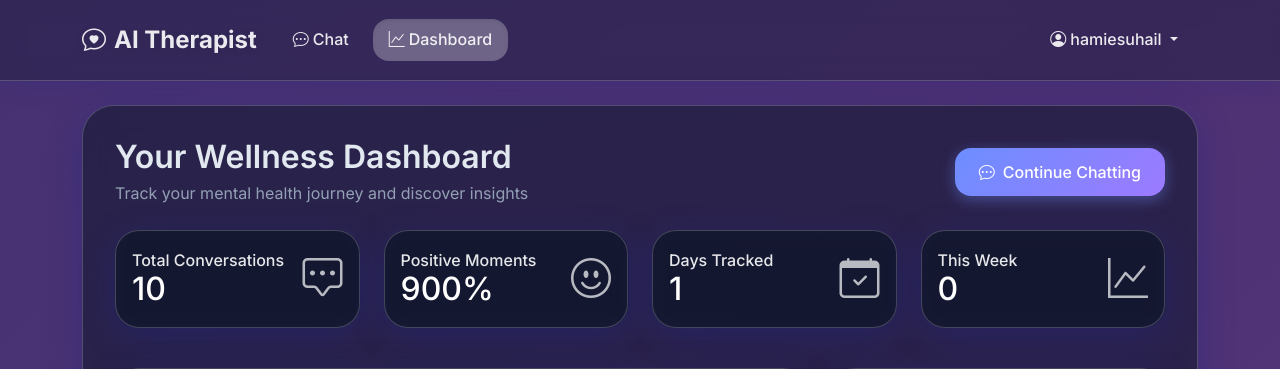
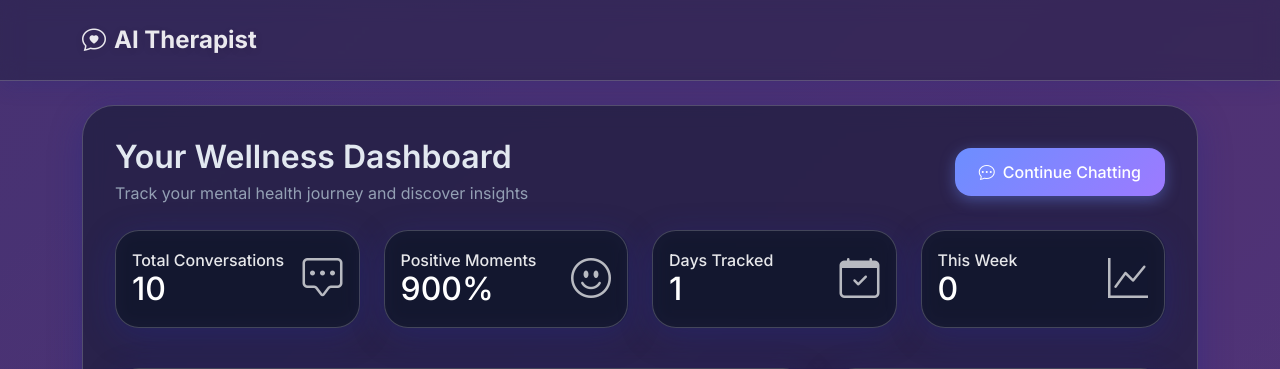
Before and after one commit to Canopus-Tz/AITherapist, a Django app: page /dashboard/ in a window 1280 px wide. Shown: the top 369 px of the page. Run offline with Django 5.2, Linux system fonts and the light colour scheme; a user stored in the database is signed in; data comes from the database, SQL or seed files in the repository; some libraries are stand-ins or nearby versions.

Commit message:
changes
removed some un needed buttons from the base page

```diff
--- a/aitherapist/core/templates/core/base.html
+++ b/aitherapist/core/templates/core/base.html
@@ -42,7 +42,7 @@
             <div class="collapse navbar-collapse" id="navbarNav">
                 <ul class="navbar-nav me-auto">
                     {% if user.is_authenticated %}
-                        <li class="nav-item">
+                        <!--<li class="nav-item">
                             <a class="nav-link neumorphic-nav-link {% if request.resolver_match.url_name == 'chat' %}active{% endif %}" href="{% url 'chat' %}">
                                 <i class="bi bi-chat-dots me-1"></i>Chat
                             </a>
@@ -51,13 +51,13 @@
                             <a class="nav-link neumorphic-nav-link {% if request.resolver_match.url_name == 'dashboard' %}active{% endif %}" href="{% url 'dashboard' %}">
                                 <i class="bi bi-graph-up me-1"></i>Dashboard
                             </a>
-                        </li>
+                        </li>-->
                     {% endif %}
                 </ul>
 
                 <ul class="navbar-nav">
                     {% if user.is_authenticated %}
-                        <li class="nav-item dropdown">
+                        <!--<li class="nav-item dropdown">
                             <a class="nav-link dropdown-toggle neumorphic-nav-link" href="#" role="button" data-bs-toggle="dropdown">
                                 <i class="bi bi-person-circle me-1"></i>{{ user.username }}
                             </a>
@@ -73,7 +73,7 @@
                                     </form>
                                 </li>
                             </ul>
-                        </li>
+                        </li>-->
                     {% else %}
                         <!--<li class="nav-item">
                             <a class="nav-link" href="{% url 'login' %}">Login</a>
```
